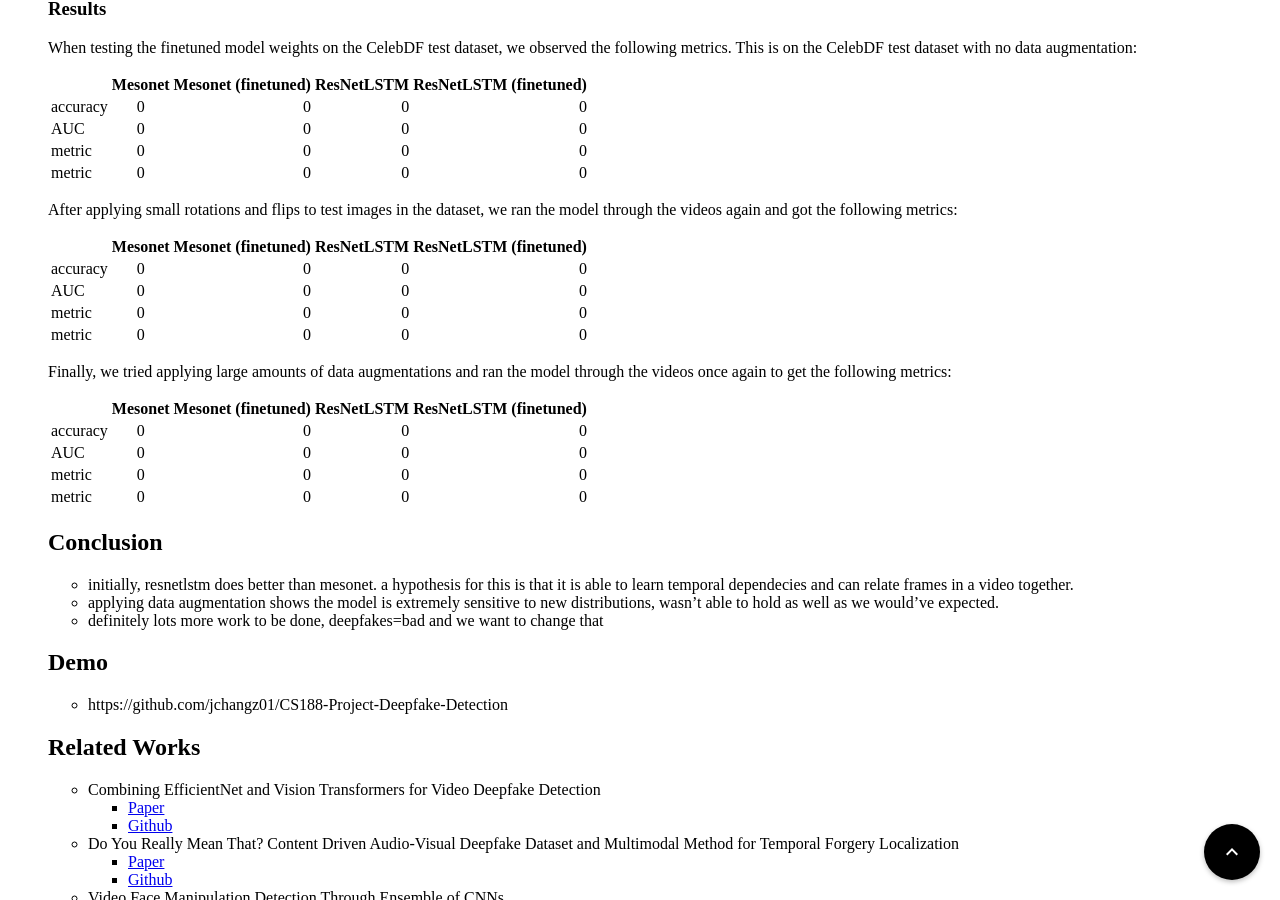
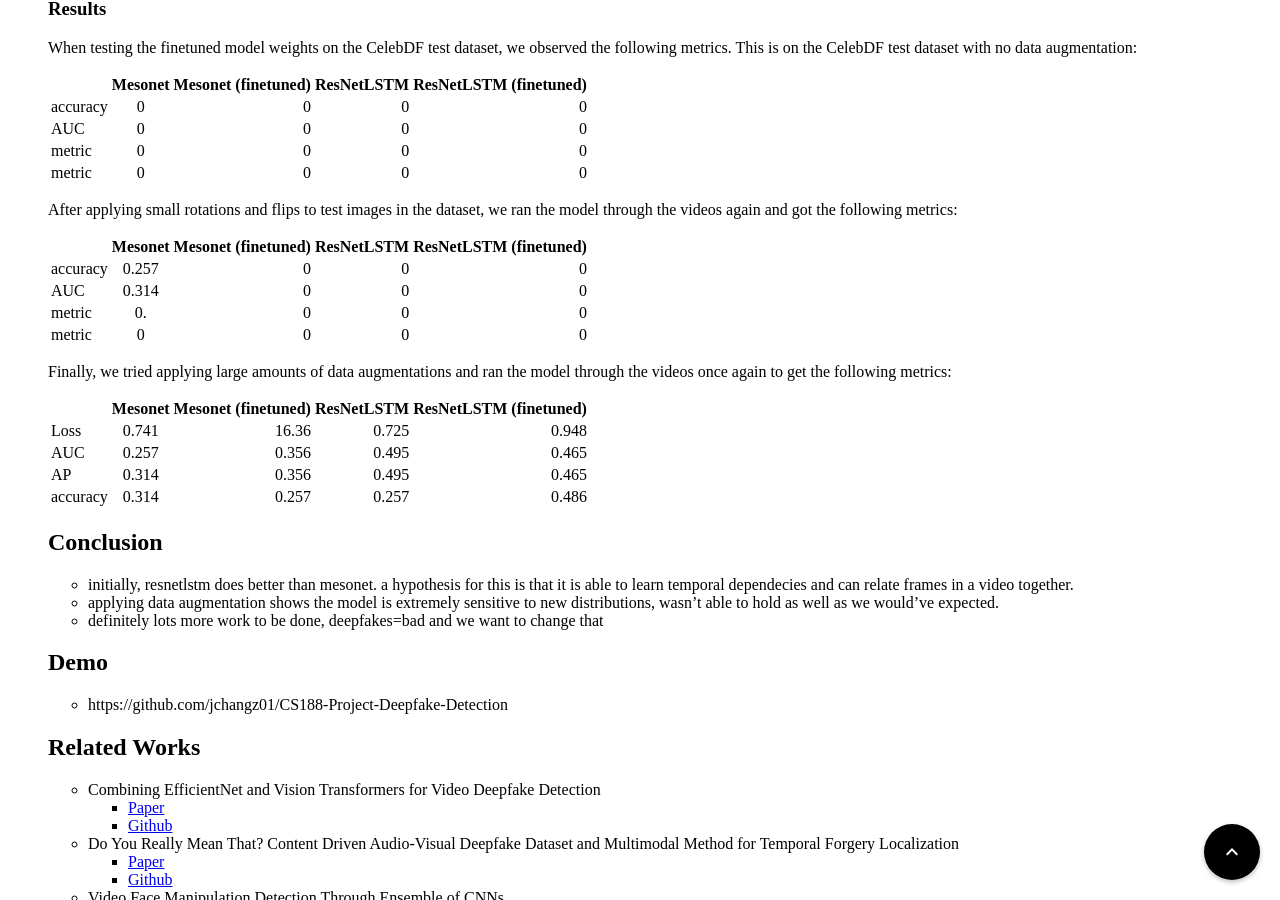
Before and after one commit to UCLAdeepvision/CS188-Projects-2023Winter, a Jekyll site: the page built from index.html, in a window 1280 px wide and 900 px high, scrolled down 12798 px. Built offline with Jekyll 4.4.1, drawn with Linux system fonts in a browser that asks for light colours.

Commit message:
Update 2023-01-29-team24-deepfake-detection.md

```diff
--- a/_posts/2023-01-29-team24-deepfake-detection.md
+++ b/_posts/2023-01-29-team24-deepfake-detection.md
@@ -140,19 +140,19 @@ After applying small rotations and flips to test images in the dataset, we ran t
 
 |          | Mesonet | Mesonet (finetuned) | ResNetLSTM | ResNetLSTM (finetuned) |
 | :------- | :------: | -----------------: | ---------: | ---------------------: |
-| accuracy |   0   |               0 |       0 |                   0 |
-| AUC      |   0   |               0 |       0 |                   0 |
-| metric   |   0   |               0 |       0 |                   0 |
+| accuracy |   0.257   |               0 |       0 |                   0 |
+| AUC      |   0.314   |               0 |       0 |                   0 |
+| metric   |   0.   |               0 |       0 |                   0 |
 | metric   |   0   |               0 |       0 |                   0 |
 
 Finally, we tried applying large amounts of data augmentations and ran the model through the videos once again to get the following metrics:
 
 |          | Mesonet | Mesonet (finetuned) | ResNetLSTM | ResNetLSTM (finetuned) |
 | :------- | :------: | -----------------: | ---------: | ---------------------: |
-| accuracy |   0   |               0 |       0 |                   0 |
-| AUC      |   0   |               0 |       0 |                   0 |
-| metric   |   0   |               0 |       0 |                   0 |
-| metric   |   0   |               0 |       0 |                   0 |
+| Loss     |   0.741   |               16.36 |       0.725 |                   0.948 |
+| AUC      |   0.257   |               0.356 |       0.495 |                   0.465 |
+| AP       |   0.314   |               0.356 |       0.495 |                   0.465 |
+| accuracy  |  0.314   |               0.257 |       0.257 |                   0.486 |
 
 ## Conclusion
 
```
